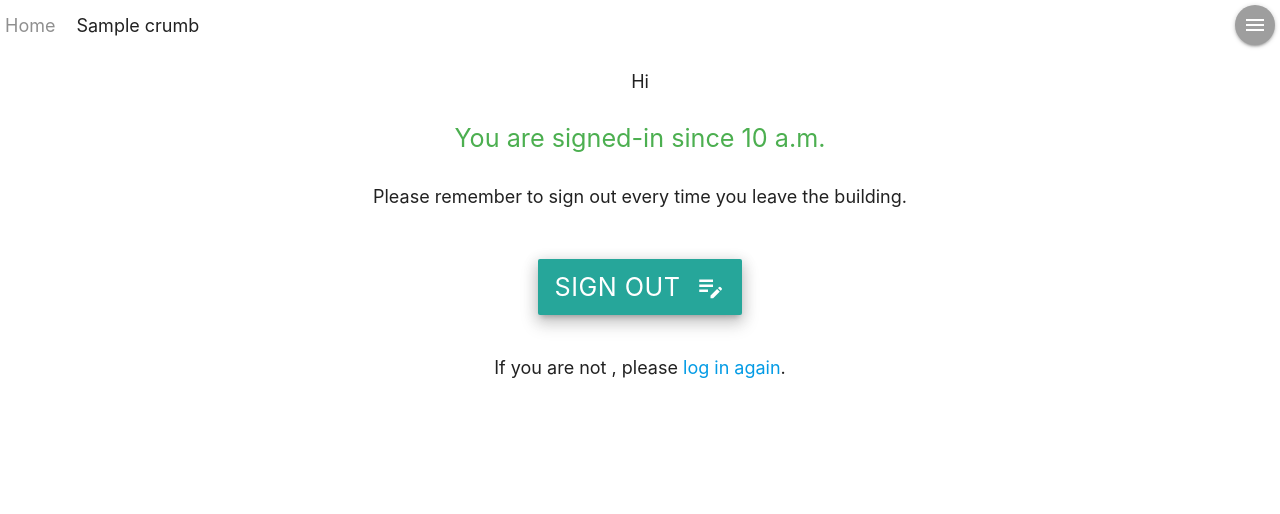
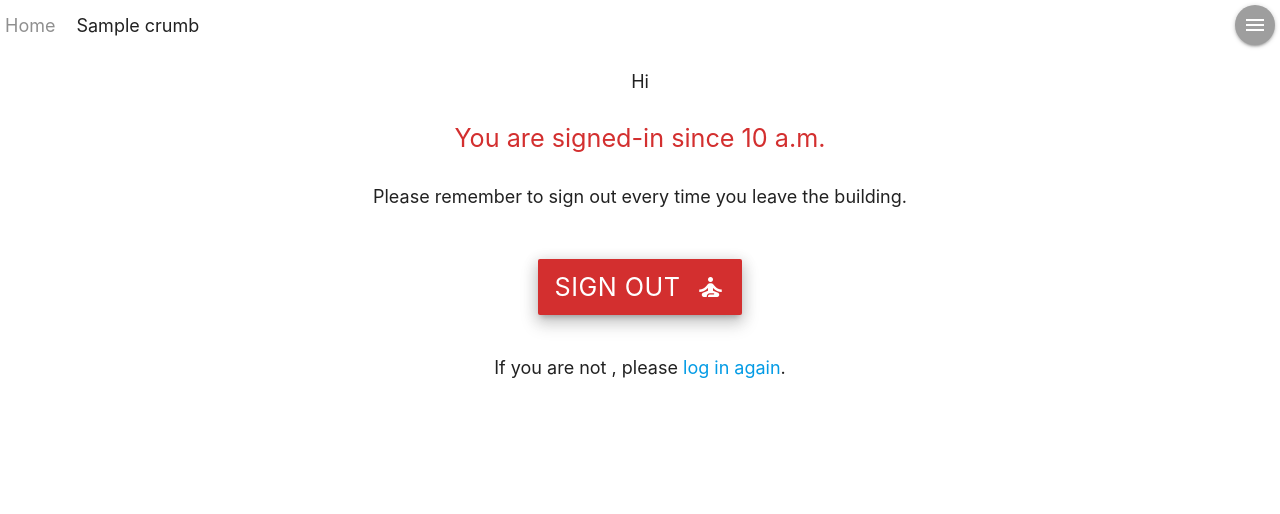
Before and after one commit to kws/building-register, a Django app: template register/templates/register/index.html in a window 1280 px wide. Shown: the top 514 px of the page. Run offline with Django 3.2, Linux system fonts and the light colour scheme; the template is opened without the code that fills it: most values are stand-ins (such as "Sample title", 1, 10 or a date in 2020).

Commit message:
Swap red/green for state

```diff
--- a/register/templates/register/index.html
+++ b/register/templates/register/index.html
@@ -17,27 +17,27 @@
     </p>
 
     {% if signed_in_records %}
-        <p class="flow-text center-align green-text darken-2">
+        <p class="flow-text center-align red-text text-darken-2">
             You are signed-in since
             {{ signed_in_records.earliest.sign_in.timestamp |date:'P' }}
         </p>
     {% else %}
-        <p class="flow-text center-align red-text darken-2">
+        <p class="flow-text center-align green-text text-darken-2">
         Please sign-in below when entering the office.
         </p>
     {% endif %}
 
     <form method="POST">
         {% csrf_token %}
-        <input type="hidden" name="date" value="{{ today }}"/>
+        <input id="date" type="hidden" name="date" value="{{ today }}"/>
 
         {% if signed_in_records %}
             <p class="flow-text center-align" style="font-size: 1.2rem;">
                 Please remember to sign out every time you leave the building.
             </p>
             <div class="row center-align" style="margin-top: 2em">
-                <button class="waves-effect waves-light btn z-depth-3" type="submit" name="action" value="sign-out">
-                    <i class="material-icons right">edit_note</i>
+                <button class="waves-effect waves-light btn z-depth-3 red darken-2" type="submit" name="action" value="sign-out">
+                    <i class="material-icons right">self_improvement</i>
                     Sign Out
                 </button>
             </div>
@@ -48,8 +48,8 @@
                 the office, such as testing and temperature checks.
             </p>
             <div class="row center-align" style="margin-top: 2em">
-                <button class="waves-effect waves-light btn z-depth-3" type="submit" name="action" value="sign-in">
-                    <i class="material-icons right">edit_note</i>
+                <button class="waves-effect waves-light btn z-depth-3 green" type="submit" name="action" value="sign-in">
+                    <i class="material-icons right">vpn_key</i>
                     Sign In
                 </button>
             </div>
```
